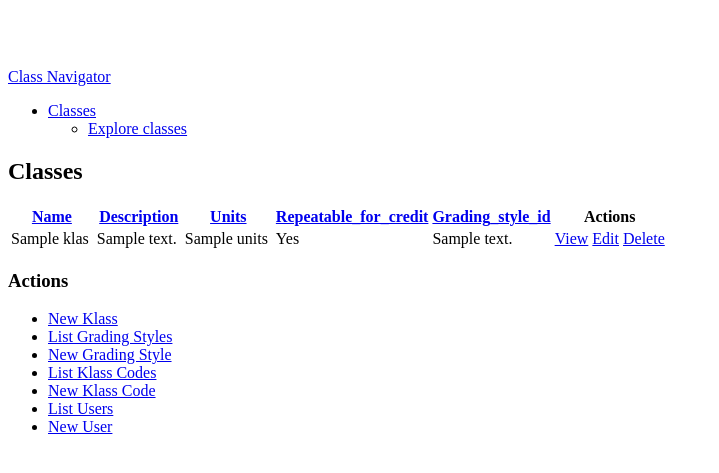
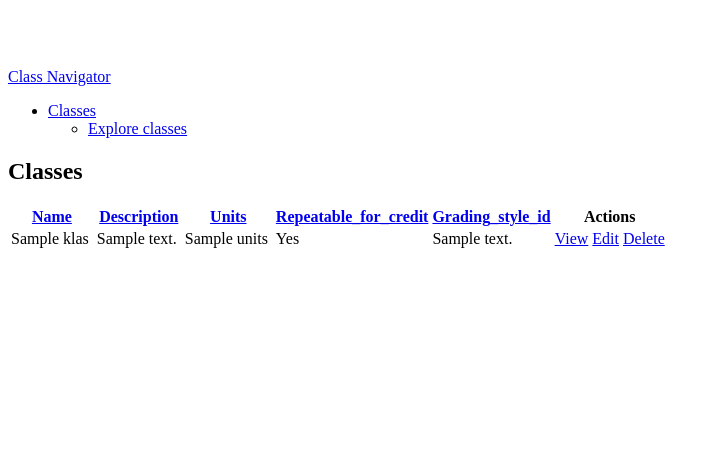
Before and after one commit to stanford-s3/class-navigator, a CakePHP app: the page made by app/View/Klasses/index.ctp in a window 1280 px wide. Shown: the top 473 px of the page, without its empty margins (0-719 px from the left). Run offline with PHP 8.4 and a stand-in for CakePHP, Linux system fonts and the light colour scheme; the template is opened without the code that fills it: most values are stand-ins (such as "Sample title", 1, 10 or a date in 2020); some libraries are stand-ins or nearby versions.

Commit message:
View cleanup

```diff
--- a/app/View/Klasses/index.ctp
+++ b/app/View/Klasses/index.ctp
@@ -39,15 +39,3 @@
 	));
 	?>	</p>-->
 </div>
-<div class="actions">
-	<h3><?php echo __('Actions'); ?></h3>
-	<ul>
-		<li><?php echo $this->Html->link(__('New Klass'), array('action' => 'add')); ?></li>
-		<li><?php echo $this->Html->link(__('List Grading Styles'), array('controller' => 'grading_styles', 'action' => 'index')); ?> </li>
-		<li><?php echo $this->Html->link(__('New Grading Style'), array('controller' => 'grading_styles', 'action' => 'add')); ?> </li>
-		<li><?php echo $this->Html->link(__('List Klass Codes'), array('controller' => 'klass_codes', 'action' => 'index')); ?> </li>
-		<li><?php echo $this->Html->link(__('New Klass Code'), array('controller' => 'klass_codes', 'action' => 'add')); ?> </li>
-		<li><?php echo $this->Html->link(__('List Users'), array('controller' => 'users', 'action' => 'index')); ?> </li>
-		<li><?php echo $this->Html->link(__('New User'), array('controller' => 'users', 'action' => 'add')); ?> </li>
-	</ul>
-</div>
```
Also changed, not shown: app/View/Users/add.ctp (+0 -10 lines).
